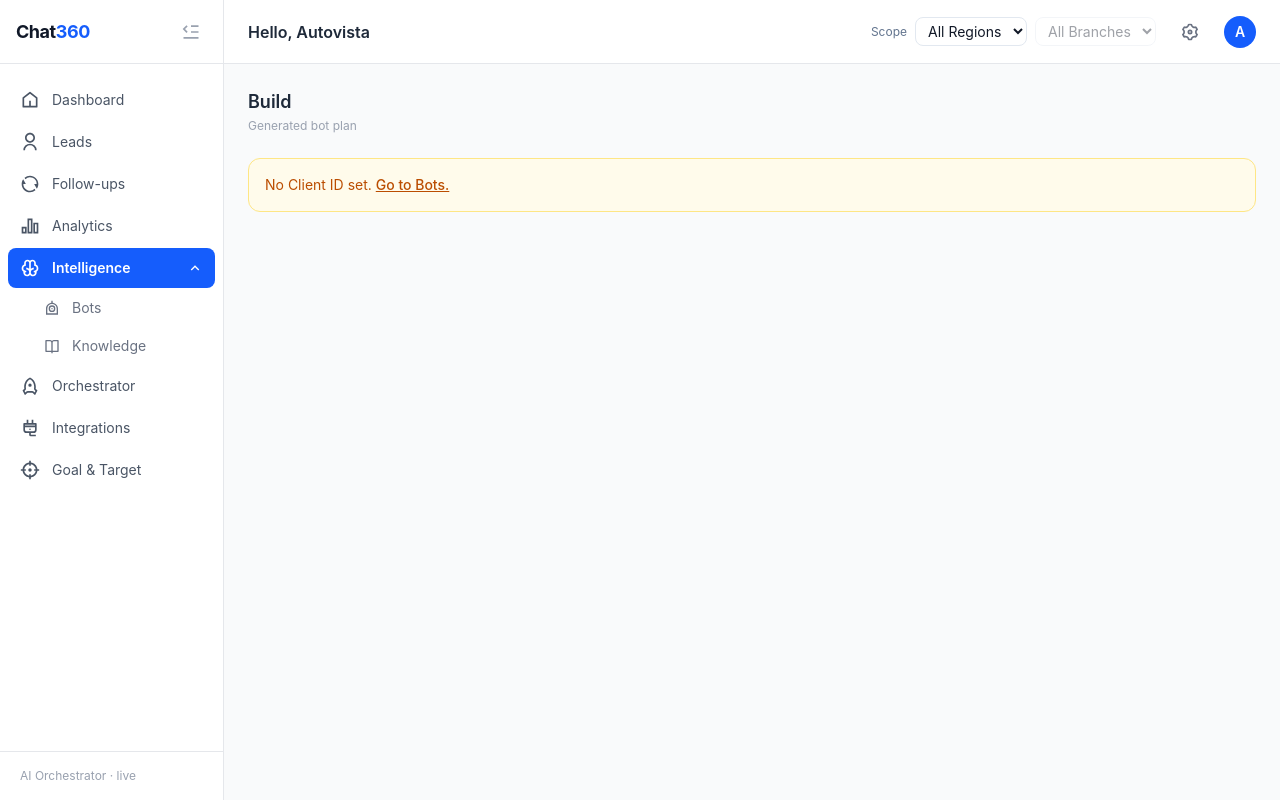
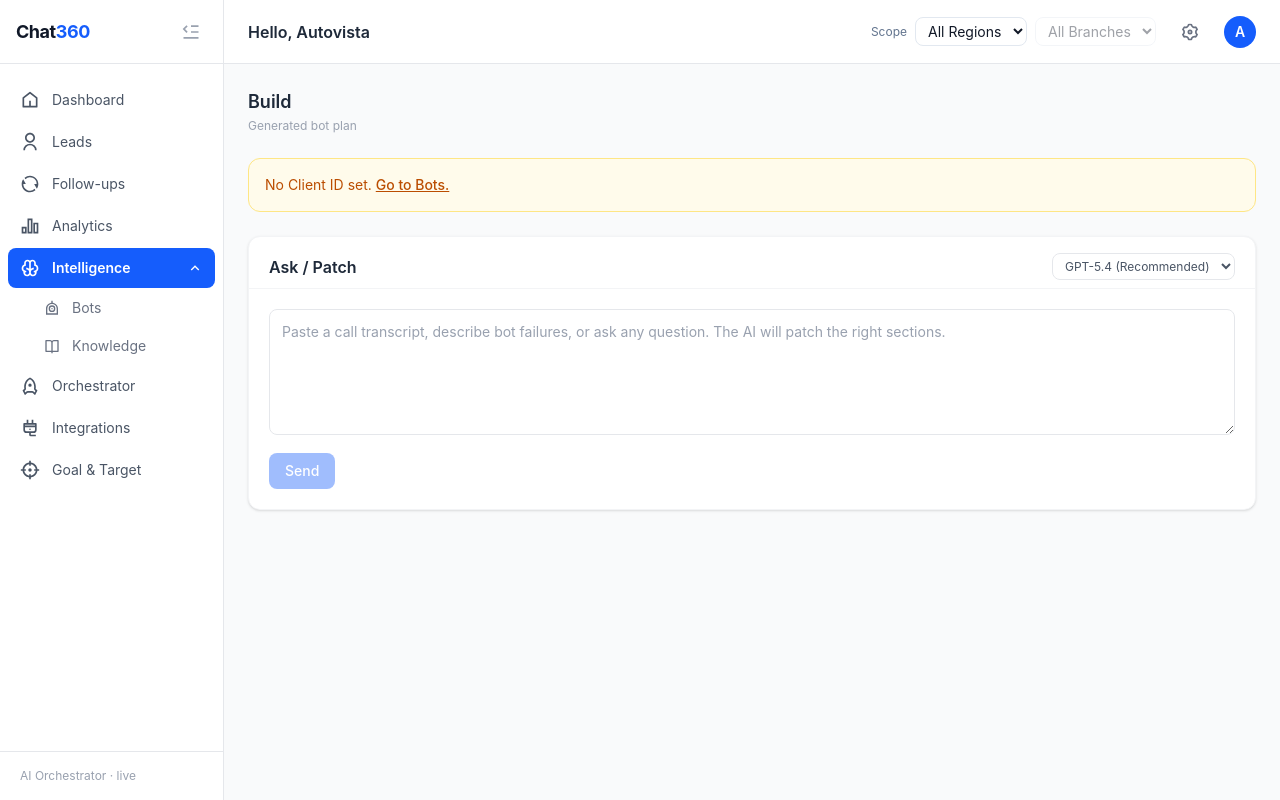
Before and after one commit to nestcub/agentic_voicebots_c360, a Next.js app in the folder dashboard/: page /intelligence/build in a window 1280 px wide. Built offline with nearby package versions, Linux system fonts and the light colour scheme.

Commit message:
update build: fix section order, add converse chat bar with model selector

```diff
--- a/dashboard/app/intelligence/build/page.tsx
+++ b/dashboard/app/intelligence/build/page.tsx
@@ -8,6 +8,22 @@
 // Helper: snake_case → Title Case
 const toLabel = (key: string) =>
   key.replace(/_/g, " ").replace(/\b\w/g, (c) => c.toUpperCase());
+
+// Canonical section ordering
+const SECTION_ORDER = [
+  "critical_rules",
+  "roles",
+  "objectives",
+  "personality",
+  "important_flow_rules",
+  "guardrails",
+  "instructions",
+  "conversational_flow",
+  "closure",
+  "objection_handling",
+  "conversation_example",
+  "safety_guardrails",
+];
 
 // ── Per-section card with patch box ──────────────────────────────────────────
 
@@ -144,15 +160,21 @@
   planId,
   onPatchSuccess,
 }: SystemPromptSectionsPanelProps) {
-  const entries = Object.entries(sections).filter(
-    ([, v]) => v != null && String(v).trim() !== ""
+  const entries = SECTION_ORDER
+    .filter(k => sections[k] != null && String(sections[k]).trim() !== "")
+    .map(k => [k, sections[k] as string] as [string, string]);
+  // append any keys not in SECTION_ORDER (future-proofing)
+  const knownKeys = new Set(SECTION_ORDER);
+  const extra = Object.entries(sections).filter(
+    ([k, v]) => !knownKeys.has(k) && v != null && String(v).trim() !== ""
   ) as [string, string][];
+  const allEntries = [...entries, ...extra];
 
-  if (entries.length === 0) return null;
+  if (allEntries.length === 0) return null;
 
   return (
     <div className="space-y-2">
-      {entries.map(([key, text]) => (
+      {allEntries.map(([key, text]) => (
         <SectionCard
           key={key}
           sectionKey={key}
@@ -258,6 +280,13 @@
   const [plan, setPlan] = useState<Record<string, unknown> | null>(null);
   const [planId, setPlanId] = useState<string | null>(null);
 
+  // Chat bar state
+  const [chatModel, setChatModel] = useState("gpt-5.4");
+  const [chatMessage, setChatMessage] = useState("");
+  const [chatLoading, setChatLoading] = useState(false);
+  const [chatReply, setChatReply] = useState<string | null>(null);
+  const [chatError, setChatError] = useState<string | null>(null);
+
   // Hydrate plan from context
   useEffect(() => {
     if (latestPlan && !plan) {
@@ -277,6 +306,37 @@
         system_prompt_sections: { ...existingSections, ...changedSections },
       };
     });
+  }
+
+  async function sendChat() {
+    if (!clientId || !chatMessage.trim()) return;
+    setChatLoading(true);
+    setChatError(null);
+    setChatReply(null);
+    try {
+      const res = await fetch("/api/intelligence/converse", {
+        method: "POST",
+        headers: { "Content-Type": "application/json" },
+        body: JSON.stringify({
+          client_id: clientId,
+          message: chatMessage.trim(),
+          model: chatModel,
+          intent_aware: true,
+        }),
+      });
+      if (!res.ok) throw new Error(`Server error ${res.status}`);
+      const data = await res.json();
+      setChatReply(data.reply ?? "Done.");
+      setChatMessage("");
+      if (data.plan_changed && data.plan?.system_prompt_sections) {
+        handleSectionPatchSuccess(data.plan.system_prompt_sections as Record<string, string>);
+      }
+      if (data.plan_id) setPlanId(data.plan_id);
+    } catch (err) {
+      setChatError(err instanceof Error ? err.message : "Request failed.");
+    } finally {
+      setChatLoading(false);
+    }
   }
 
   // Derive plan fields
@@ -334,6 +394,58 @@
 
       {/* Bot KB */}
       {plan && botKb != null && <BotKBPanel kb={botKb} />}
+
+      {/* Chat / Converse bar */}
+      <Card className="p-0 overflow-hidden">
+        <div className="px-5 pt-4 pb-2 border-b border-gray-100 flex items-center justify-between">
+          <p className="text-base font-semibold text-gray-800">Ask / Patch</p>
+          <select
+            value={chatModel}
+            onChange={e => setChatModel(e.target.value)}
+            className="text-xs border border-gray-200 rounded-lg px-2 py-1 text-gray-600 focus:outline-none focus:ring-1 focus:ring-blue-400"
+          >
+            <option value="sonnet">Sonnet (Anthropic)</option>
+            <option value="gpt-4.1">GPT-4.1</option>
+            <option value="gpt-5.4">GPT-5.4 (Recommended)</option>
+          </select>
+        </div>
+        <div className="p-5 space-y-3">
+          {chatReply && (
+            <div className="p-3 bg-gray-50 border border-gray-100 rounded-lg text-sm text-gray-700 whitespace-pre-wrap">
+              {chatReply}
+            </div>
+          )}
+          {chatError && (
+            <p className="text-xs text-red-500">{chatError}</p>
+          )}
+          <textarea
+            className="w-full rounded-lg border border-gray-200 text-sm text-gray-800 placeholder-gray-400 p-3 resize-y focus:outline-none focus:ring-2 focus:ring-blue-400"
+            rows={5}
+            placeholder="Paste a call transcript, describe bot failures, or ask any question. The AI will patch the right sections."
+            value={chatMessage}
+            onChange={e => setChatMessage(e.target.value)}
+            disabled={chatLoading}
+          />
+          <div className="flex items-center gap-3">
+            <button
+              onClick={sendChat}
+              disabled={chatLoading || !chatMessage.trim() || !clientId}
+              className="px-4 py-2 bg-blue-600 text-white text-sm font-medium rounded-lg hover:bg-blue-700 disabled:opacity-40 transition-colors flex items-center gap-2"
+            >
+              {chatLoading && (
+                <svg className="w-4 h-4 animate-spin" fill="none" viewBox="0 0 24 24">
+                  <circle className="opacity-25" cx="12" cy="12" r="10" stroke="currentColor" strokeWidth="4"/>
+                  <path className="opacity-75" fill="currentColor" d="M4 12a8 8 0 018-8v4a4 4 0 00-4 4H4z"/>
+                </svg>
+              )}
+              {chatLoading ? "Thinking…" : "Send"}
+            </button>
+            {chatLoading && (
+              <span className="text-xs text-gray-400">This can take up to 60s…</span>
+            )}
+          </div>
+        </div>
+      </Card>
     </div>
   );
 }
```
